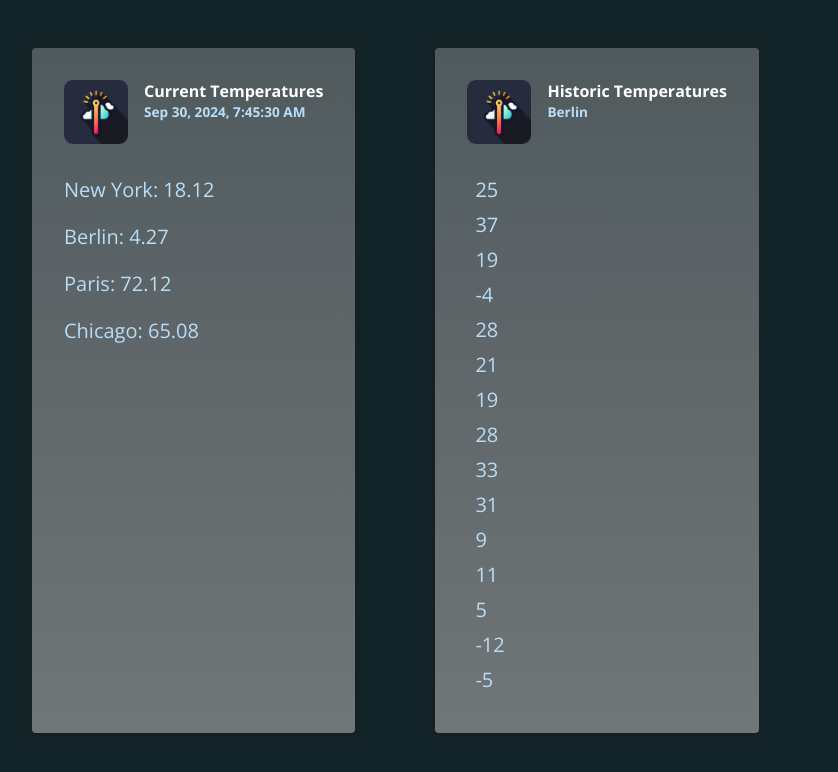
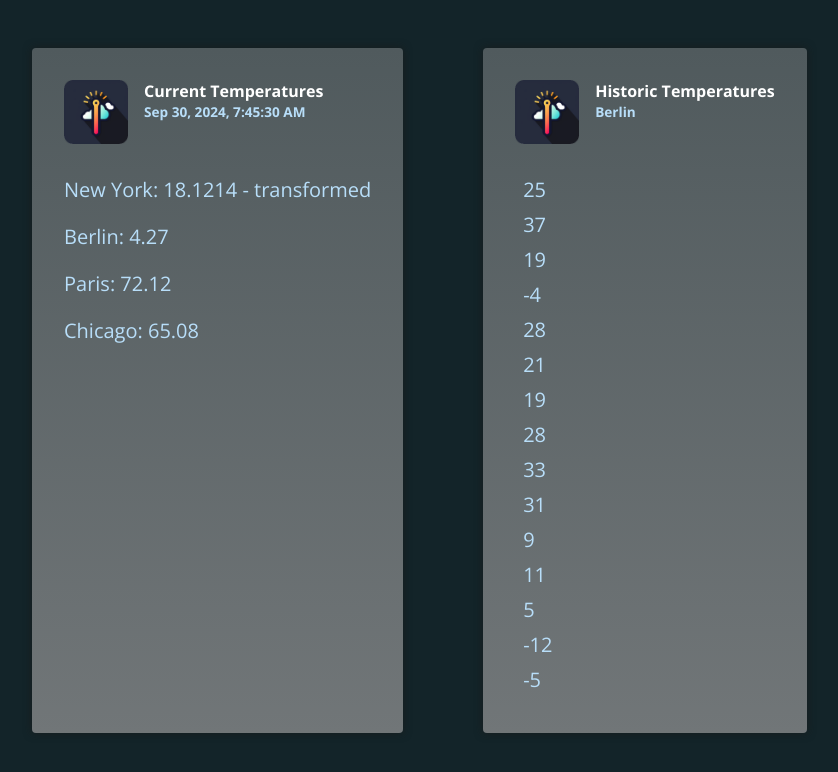
Before and after one commit to MrMic/Angular18-S08-Pipes-Deep-Dive, an Angular app: page / in a window 1280 px wide. Shown: the top 772 px of the page, without its empty margins (168-1006 px from the left). Built offline with nearby package versions, Linux system fonts and the light colour scheme.

Commit message:
feat(UI): Build first Custom Pipe

```diff
--- a/src/app/app.component.html
+++ b/src/app/app.component.html
@@ -7,7 +7,7 @@
         <p>{{ currentDate | date: "medium" }}</p>
       </div>
     </header>
-    <p>New York: {{ currentTemperaturs.newYork | number: "1.2-2" }}</p>
+    <p>New York: {{ currentTemperaturs.newYork | temp }}</p>
     <p>Berlin: {{ currentTemperaturs.berlin | number: "1.2-2" }}</p>
     <p>Paris: {{ currentTemperaturs.paris | number: "1.2-2" }}</p>
     <p>Chicago: {{ currentTemperaturs.chicago | number: "1.2-2" }}</p>
--- a/src/app/app.component.ts
+++ b/src/app/app.component.ts
@@ -1,11 +1,13 @@
 import { DatePipe, DecimalPipe } from '@angular/common';
 import { Component } from '@angular/core';
+
+import { TemperaturePipe } from './temperature.pipe';
 
 @Component({
   selector: 'app-root',
   standalone: true,
   templateUrl: './app.component.html',
-  imports: [DatePipe, DecimalPipe],
+  imports: [DatePipe, DecimalPipe, TemperaturePipe],
 })
 export class AppComponent {
   currentDate = new Date();
--- /dev/null
+++ b/src/app/temperature.pipe.ts
@@ -0,0 +1,11 @@
+import { Pipe, PipeTransform } from "@angular/core";
+
+@Pipe({
+  name: "temp",
+  standalone: true,
+})
+export class TemperaturePipe implements PipeTransform {
+  transform(value: any, ...args: any[]): any {
+    return value + ' - transformed';
+  }
+}
```
